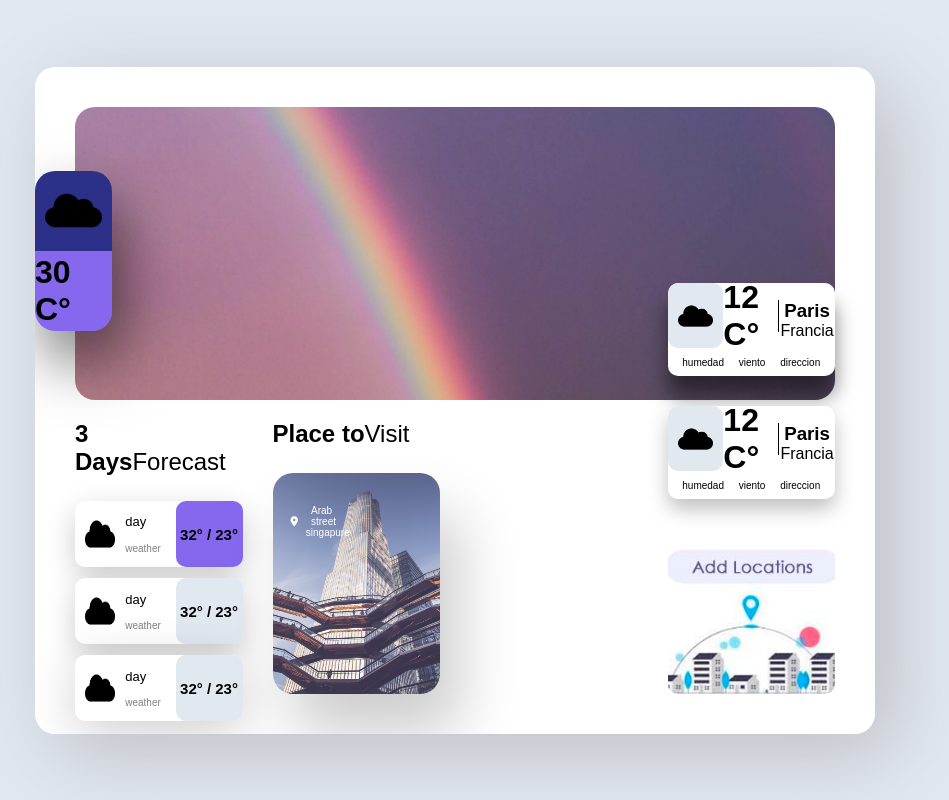
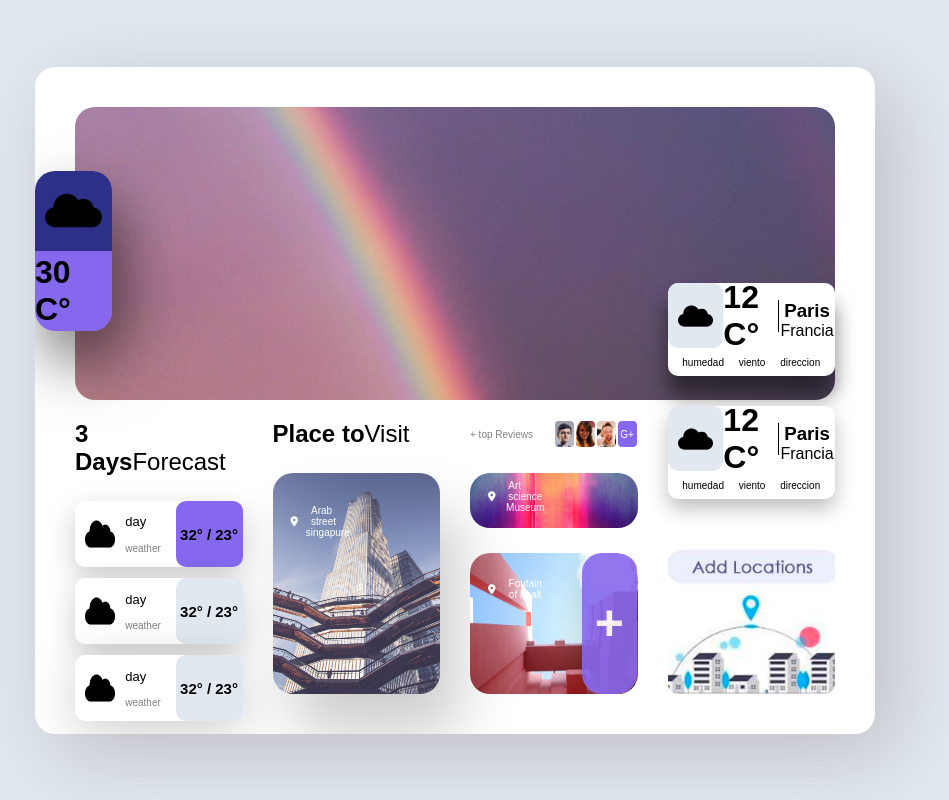
Before and after one commit to DiegoRojas93/Weather, a React app: page / in a window 1280 px wide. Shown: the whole page, without its empty margins (185-1134 px from the left). Built offline with nearby package versions, Linux system fonts and the light colour scheme.

Commit message:
Creando el componente Info__others

```diff
--- /dev/null
+++ b/src/assets/styles/components/Info__others.scss
@@ -0,0 +1,155 @@
+@import '../style';
+
+.container__info{
+	height: 100%;
+	width: 100%;
+	display: grid;
+	grid-template-rows: calc(4rem + 28px) repeat(2, 1fr);
+	gap: 2rem;
+
+	& .reviews, & .images{
+		display: flex;
+		justify-content: space-between;
+		align-items: center;
+		margin: 2rem 1rem;
+	}
+
+	& .museum, & .images{
+		display: flex;
+		justify-content: center;
+		align-items: center;
+		margin: 0;
+		overflow: hidden;
+		border-radius: 2rem;
+		position: relative;
+	}
+
+	& .images{
+
+		& img{
+			height: 100%;
+		}
+
+		& .box{
+			height: 100%;
+			width: 33.3%;
+			position: absolute;
+			left: 66.6%;
+			right: 0;
+			top: 0;
+			bottom: 0;
+			background-color: $color-secundario;
+			border-radius: 2rem;
+			display: flex;
+			justify-content: center;
+			align-items: center;
+			opacity: 90%;
+
+			& h1 {
+				color: $color-cuaternario;
+				font-size: 5rem;
+			}
+		}
+	}
+}
+
+.users{
+	height: 100%;
+	width: 40%;
+	border-radius: 1rem;
+	display: flex;
+	justify-content: space-between;
+
+	& .figure{
+		width: 3rem;
+		height: 100%;
+		background-color: $color-secundario;
+		border: 1px solid $color-cuaternario;
+		border-radius: 0.5rem;
+		display: flex;
+		justify-content: center;
+		align-items: center;
+		overflow: hidden;
+
+		& span{
+			color: $color-cuaternario;
+		}
+
+		& img{
+			height: 100%;
+			width: auto;
+		}
+	}
+}
+
+.box__left {
+	width: 40%;
+	height: 30%;
+	max-width: 20rem;
+	max-height: 15rem;
+	position: absolute;
+	left: 2rem;
+	top: 2rem;
+	display: flex;
+
+	& .icon, & .text{
+		width: 50%;
+		height: 100%;
+		display: flex;
+		justify-content: center;
+		align-items: center;
+	}
+
+	& .text {
+		flex-direction: column;
+
+		& span {
+			color: $color-cuaternario;
+			font-size: 1.6rem;
+		}
+	}
+}
+
+.fa-map-marker-alt{
+	font-size: 3rem;
+	color: $color-cuaternario;
+}
+
+@media screen and (min-width: 1023px){
+	.container__info{
+		grid-template-rows: calc(2.5rem + 28px) minmax(3rem, 8rem) auto;
+		gap: 0rem;
+
+		& .reviews{
+			text-align: left;
+			margin: 0 0 2.5rem 0;
+
+			& p{
+				color: gray;
+				font-size: 1rem;
+				font-weight: 100;
+			}
+		}
+
+		& .museum{
+			margin: 0 0 2.5rem 0;
+		}
+	}
+
+	.users{
+		width: 50%;
+	}
+
+	.box__left {
+		left: 0.5rem;
+		top: 1.5rem;
+
+		& .text span{
+			font-size: 1rem;
+		}
+	}
+
+	.fa-map-marker-alt{
+		font-size: 1rem;
+	}
+}
--- a/src/components/Info.js
+++ b/src/components/Info.js
@@ -4,6 +4,7 @@ import '../assets/styles/components/Info.scss';
 import Info__forecast from './Info__forecast.js';
 import Info__locations from './Info__locations';
 import Info__visit from './Info__visit';
+import Info__others from './Info__others';
 
 const Info = () => (
   <article className='info'>
@@ -17,7 +18,7 @@ const Info = () => (
       <Info__visit />
     </div>
     <div className='info__others info__items'>
-
+      <Info__others />
     </div>
   </article>
 );
--- /dev/null
+++ b/src/components/Info__others.js
@@ -0,0 +1,52 @@
+import React from 'react';
+
+import '../assets/styles/components/Info__others.scss';
+
+import images1 from '../assets/images/1.jpg';
+import images2 from '../assets/images/2.jpg';
+import images3 from '../assets/images/3.jpg';
+import museum from '../assets/images/museum.jpg';
+import rosa from '../assets/images/rosa.jpg';
+
+const Info__others = () => (
+  <section className='container__info'>
+    <article className='reviews'>
+      <p>+ top Reviews</p>
+      <section className='users'>
+        <div className='figure'><img src={images1} alt='user1' /></div>
+        <div className='figure'><img src={images2} alt='user2' /></div>
+        <div className='figure'><img src={images3} alt='user3' /></div>
+        <div className='figure'><span>G+</span></div>
+      </section>
+    </article>
+
+    <article className='museum'>
+      <article className='box__left'>
+        <div className='icon'>
+          <i className='fas fa-map-marker-alt' />
+        </div>
+        <div className='text'>
+          <span>Art science</span>
+          <span>Museum</span>
+        </div>
+      </article>
+      <img src={museum} alt='museum' />
+    </article>
+
+    <article className='images'>
+      <article className='box__left'>
+        <div className='icon'>
+          <i className='fas fa-map-marker-alt' />
+        </div>
+        <div className='text'>
+          <span>Foutain</span>
+          <span>of healt</span>
+        </div>
+      </article>
+      <img src={rosa} alt='rosa' />
+      <div className='box'><h1>+</h1></div>
+    </article>
+  </section>
+);
+
+export default Info__others;
```
